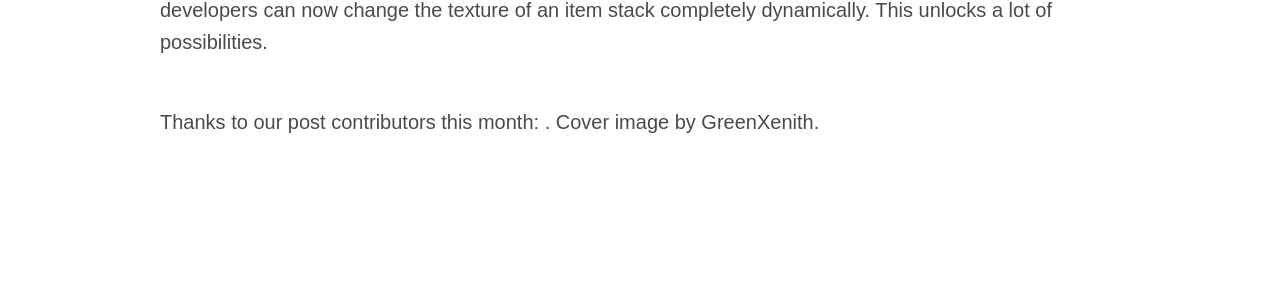
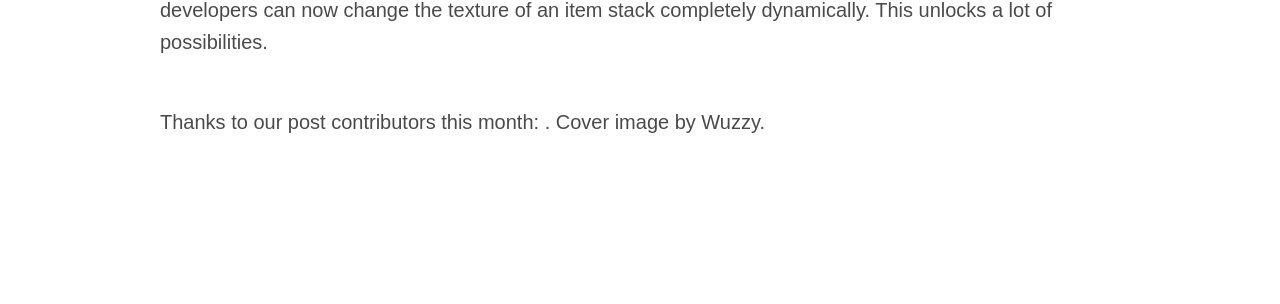
Before and after one commit to minetest/blog, a Jekyll site: the page built from _posts/2023-12-04-5.8.0-released.md, in a window 1280 px wide and 900 px high, scrolled down 3348 px. Shown: the part 149-453 px from the top of the window. Built offline with Jekyll 4.4.1, drawn with Linux system fonts in a browser that asks for light colours; some of the changed text lies outside the part shown.

Commit message:
Add cover image

```diff
--- a/_posts/2023-12-04-5.8.0-released.md
+++ b/_posts/2023-12-04-5.8.0-released.md
@@ -6,8 +6,8 @@
 description: >-
   Minetest 5.8.0 has been released with improved onboarding, a new Settings
   GUI, and improved Android controls
-image: /static/blog/5.7.0/cover2.jpg
-image_credit: GreenXenith
+image: /static/blog/5.8.0/cover.jpg
+image_credit: Wuzzy
 # forum_topic: https://forum.minetest.net/viewtopic.php?f=18&t=29356
 tags:
   - release
@@ -29,7 +29,7 @@
 
 You can download Minetest from
 [our website](https://www.minetest.net/downloads/).
-Also check out
+Also, check out
 [the full changelog](https://dev.minetest.net/Changelog#5.7.0_.E2.86.92_5.8.0).
 
 <!-- more -->
```
Also changed, not shown: static/blog/5.8.0/cover.jpg (added).
